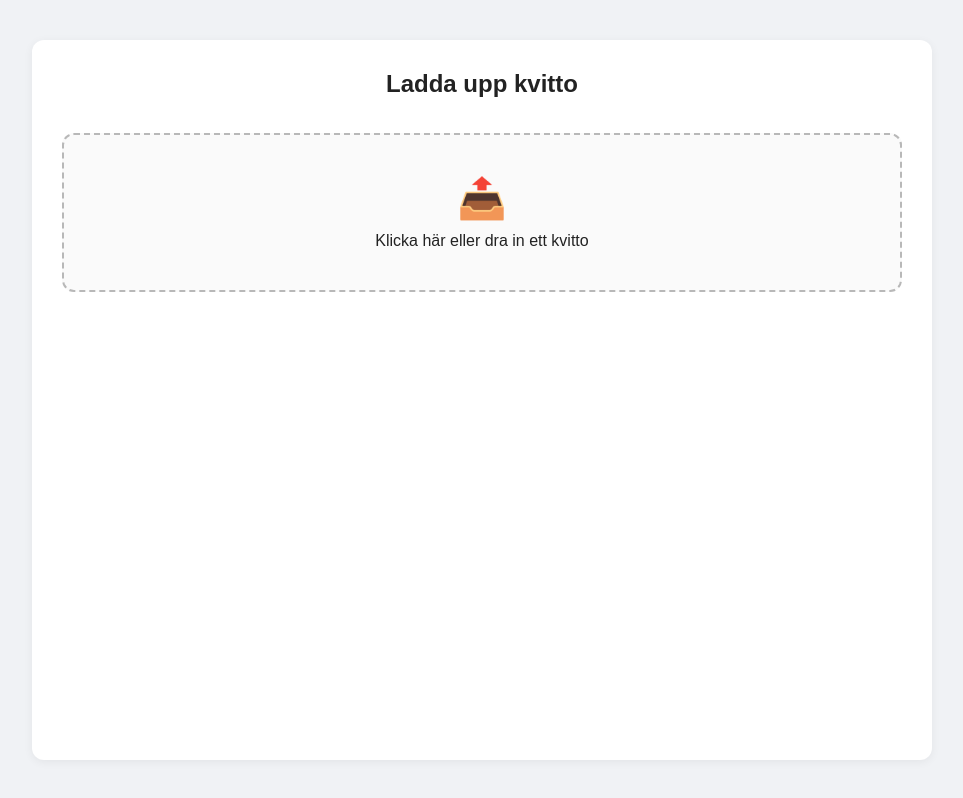
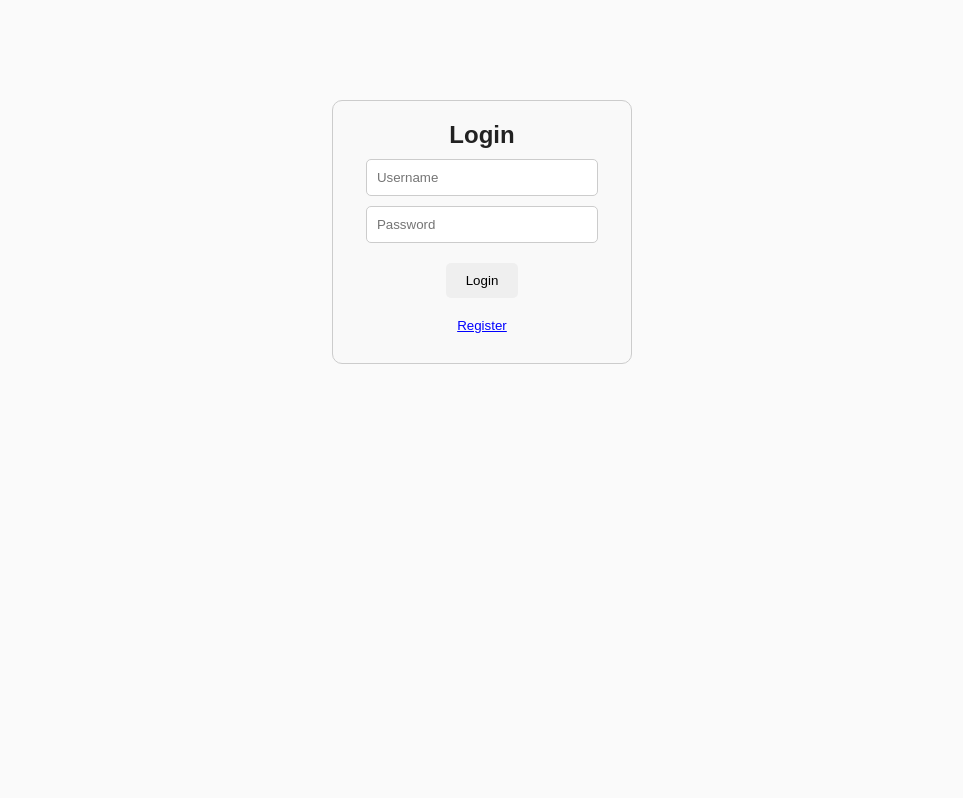
Before and after one commit to Sarhad127/receipt-frontend-react, a React (Vite) app: page / in a window 1280 px wide. Shown: the whole page, without its empty margins (158-1121 px from the left). Built offline with nearby package versions, Linux system fonts and the light colour scheme.

Commit message:
update 2

```diff
--- a/src/App.jsx
+++ b/src/App.jsx
@@ -1,13 +1,11 @@
 import React from "react";
-import UploadReceipt from "./components/UploadReceipt";
 import "./app.css";
+import LoginPage from "./components/LoginPage.jsx"; // make sure the path is correct
 
 function App() {
     return (
-        <div className="app-container">
-            <div className="app-content">
-                <UploadReceipt />
-            </div>
+        <div className="app">
+            <LoginPage />
         </div>
     );
 }
--- /dev/null
+++ b/src/components/LoginPage.jsx
@@ -0,0 +1,27 @@
+import React, { useState } from "react";
+import "./style/LoginPage.css";
+import RegisterPage from "./RegisterPage";
+
+function LoginPage() {
+    const [showRegister, setShowRegister] = useState(false);
+
+    if (showRegister) {
+        return <RegisterPage onBack={() => setShowRegister(false)} />;
+    }
+
+    return (
+        <div className="login-container">
+            <h2>Login</h2>
+            <form>
+                <input type="text" placeholder="Username" required />
+                <input type="password" placeholder="Password" required />
+                <button type="submit">Login</button>
+            </form>
+            <button className="register-btn" onClick={() => setShowRegister(true)}>
+                Register
+            </button>
+        </div>
+    );
+}
+
+export default LoginPage;
--- /dev/null
+++ b/src/components/RegisterPage.jsx
@@ -0,0 +1,45 @@
+import React, { useState } from "react";
+import "./style/RegisterPage.css";
+
+function RegisterPage({ onBack }) {
+    const [password, setPassword] = useState("");
+    const [confirmPassword, setConfirmPassword] = useState("");
+
+    const handleRegister = (e) => {
+        e.preventDefault();
+        if (password !== confirmPassword) {
+            alert("Passwords do not match!");
+            return;
+        }
+        alert("Registered successfully!");
+    };
+
+    return (
+        <div className="register-container">
+            <h2>Register</h2>
+            <form onSubmit={handleRegister}>
+                <input type="text" placeholder="Username" required />
+                <input
+                    type="password"
+                    placeholder="Password"
+                    value={password}
+                    onChange={(e) => setPassword(e.target.value)}
+                    required
+                />
+                <input
+                    type="password"
+                    placeholder="Confirm Password"
+                    value={confirmPassword}
+                    onChange={(e) => setConfirmPassword(e.target.value)}
+                    required
+                />
+                <button type="submit">Register</button>
+            </form>
+            <button className="back-btn" onClick={onBack}>
+                Back to Login
+            </button>
+        </div>
+    );
+}
+
+export default RegisterPage;
--- a/src/components/UploadReceipt.jsx
+++ /dev/null
@@ -1,105 +0,0 @@
-import React, { useState } from "react";
-import "./style/UploadReceipt.css";
-
-function UploadReceipt() {
-    const [selectedImage, setSelectedImage] = useState(null);
-    const [ocrData, setOcrData] = useState(null);
-    const [loading, setLoading] = useState(false);
-    const [error, setError] = useState("");
-
-    const handleFileChange = async (event) => {
-        const file = event.target.files[0];
-        if (!file) return;
-
-        setSelectedImage(URL.createObjectURL(file));
-        setOcrData(null);
-        setError("");
-        setLoading(true);
-
-        try {
-            const formData = new FormData();
-            formData.append("image", file);
-
-            const response = await fetch("http://127.0.0.1:8000/ocr", {
-                method: "POST",
-                body: formData
-            });
-
-            if (!response.ok) {
-                throw new Error("OCR-förfrågan misslyckades");
-            }
-
-            const data = await response.json();
-            setOcrData(data);
-        } catch (err) {
-            setError(err.message);
-        } finally {
-            setLoading(false);
-        }
-    };
-
-    return (
-        <div className="upload-wrapper">
-            <h2 className="title">Ladda upp kvitto</h2>
-
-            {/* Upload Box */}
-            <label className="upload-box">
-                <input
-                    type="file"
-                    accept="image/*"
-                    onChange={handleFileChange}
-                    className="hidden-input"
-                />
-                <div className="upload-content">
-                    <div className="upload-icon">📤</div>
-                    <p>Klicka här eller dra in ett kvitto</p>
-                </div>
-            </label>
-
-            {/* Loading */}
-            {loading && <p>Läser av kvittot...</p>}
-
-            {/* Error */}
-            {error && <p style={{ color: "red" }}>{error}</p>}
-
-            {/* Preview */}
-            {selectedImage && (
-                <div className="preview-section">
-                    <h3>Förhandsgranskning</h3>
-                    <img
-                        src={selectedImage}
-                        alt="Receipt Preview"
-                        className="receipt-image"
-                    />
-                </div>
-            )}
-
-            {/* OCR Data */}
-            {ocrData && (
-                <div className="ocr-wrapper">
-                    <h3>OCR-Resultat</h3>
-
-                    <ul className="ocr-list">
-                        <li><strong>Butik:</strong> {ocrData.store}</li>
-                        <li><strong>Datum:</strong> {ocrData.date}</li>
-                        <li><strong>Total:</strong> {ocrData.total}</li>
-                        <li>
-                            <strong>Artiklar:</strong>
-                            <ul className="item-list">
-                                {ocrData.items && ocrData.items.map((item, index) => (
-                                    <li key={index}>{item}</li>
-                                ))}
-                            </ul>
-                        </li>
-                    </ul>
-
-                    {/* Visa hela JSON-responsen */}
-                    <h4>Full JSON:</h4>
-                    <pre>{JSON.stringify(ocrData, null, 2)}</pre>
-                </div>
-            )}
-        </div>
-    );
-}
-
-export default UploadReceipt;
--- /dev/null
+++ b/src/components/style/LoginPage.css
@@ -0,0 +1,32 @@
+.login-container {
+    width: 300px;
+    margin: 100px auto;
+    padding: 20px;
+    border: 1px solid #ccc;
+    border-radius: 10px;
+    text-align: center;
+    background-color: #f9f9f9;
+}
+
+.login-container input {
+    display: block;
+    width: 90%;
+    padding: 10px;
+    margin: 10px auto;
+    border-radius: 5px;
+    border: 1px solid #ccc;
+}
+
+.login-container button {
+    padding: 10px 20px;
+    margin-top: 10px;
+    border-radius: 5px;
+    border: none;
+    cursor: pointer;
+}
+
+.register-btn {
+    background-color: transparent;
+    color: blue;
+    text-decoration: underline;
+}
--- /dev/null
+++ b/src/components/style/RegisterPage.css
@@ -0,0 +1,33 @@
+.register-container {
+    width: 300px;
+    margin: 100px auto;
+    padding: 20px;
+    border: 1px solid #ccc;
+    border-radius: 10px;
+    text-align: center;
+    background-color: #f0f8ff;
+}
+
+.register-container input {
+    display: block;
+    width: 90%;
+    padding: 10px;
+    margin: 10px auto;
+    border-radius: 5px;
+    border: 1px solid #ccc;
+}
+
+.register-container button {
+    padding: 10px 20px;
+    margin-top: 10px;
+    border-radius: 5px;
+    border: none;
+    cursor: pointer;
+}
+
+.back-btn {
+    background-color: transparent;
+    color: blue;
+    text-decoration: underline;
+    margin-top: 10px;
+}
--- a/src/components/style/UploadReceipt.css
+++ /dev/null
@@ -1,75 +0,0 @@
-.upload-wrapper {
-    display: flex;
-    flex-direction: column;
-    gap: 25px;
-    width: 100%;
-}
-
-.title {
-    text-align: center;
-    margin-bottom: 10px;
-}
-
-.upload-box {
-    border: 2px dashed #b8b8b8;
-    border-radius: 12px;
-    padding: 40px 20px;
-    text-align: center;
-    cursor: pointer;
-    transition: 0.2s ease;
-    background: #fafafa;
-}
-
-.upload-box:hover {
-    background: #f1f1f1;
-    border-color: #8e8e8e;
-}
-
-.hidden-input {
-    display: none;
-}
-
-.upload-content {
-    display: flex;
-    flex-direction: column;
-    align-items: center;
-}
-
-.upload-icon {
-    font-size: 40px;
-    margin-bottom: 10px;
-}
-
-.preview-section {
-    text-align: center;
-}
-
-.receipt-image {
-    width: 100%;
-    border-radius: 10px;
-    margin-top: 10px;
-    box-shadow: 0 2px 6px rgba(0,0,0,0.1);
-}
-
-.ocr-wrapper {
-    background: white;
-    padding: 20px;
-    border-radius: 12px;
-    box-shadow: 0 2px 6px rgba(0,0,0,0.05);
-}
-
-.ocr-list {
-    list-style: none;
-    padding: 0;
-    font-size: 16px;
-}
-
-.ocr-list > li {
-    margin-bottom: 10px;
-}
-
-.item-list {
-    margin-top: 5px;
-    margin-left: 20px;
-    list-style: disc;
-}
```
